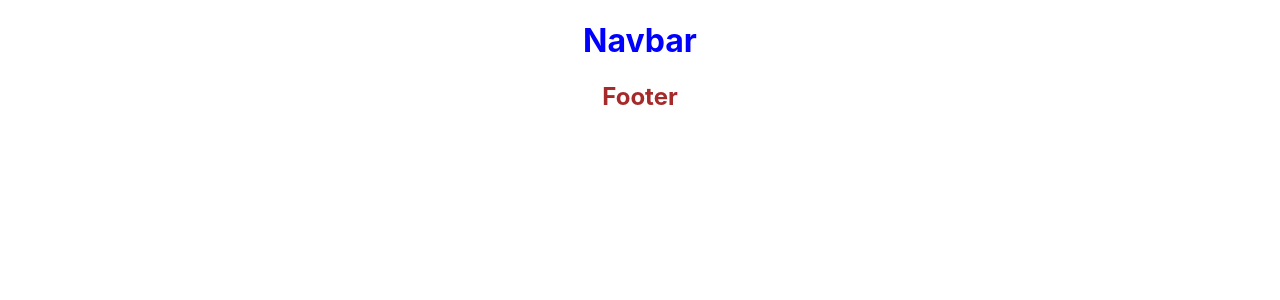
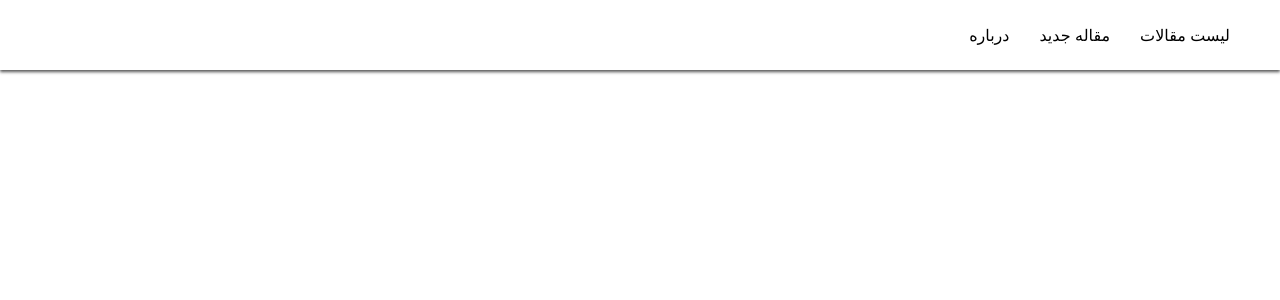
Before and after one commit to mahsasol/baharbahar, a React (Create React App) app: page / in a window 1280 px wide. Shown: the top 300 px of the page. Built offline with nearby package versions, Linux system fonts and the light colour scheme.

Commit message:
learn react 13---css navbar

```diff
--- a/src/App.jsx
+++ b/src/App.jsx
@@ -7,7 +7,7 @@
 
     <div>
       <Navbar />
-      <Footer />
+      {/* <Footer /> */}
     </div>
   );
 }
--- a/src/components/navbar/Navbar.jsx
+++ b/src/components/navbar/Navbar.jsx
@@ -3,7 +3,11 @@
 function Navbar() {
     return (
         <div className={styled.header}>
-            <h1 className="header-title"> Navbar </h1>
+           <ul>
+            <li>لیست مقالات</li>
+            <li>مقاله جدید</li>
+            <li>درباره</li>
+           </ul>
         </div>
     )
 }
--- a/src/components/navbar/navbar.module.css
+++ b/src/components/navbar/navbar.module.css
@@ -1,8 +1,26 @@
-.header{
+.header {
     text-align: center;
-    color: blue;
+    box-shadow: 0px 2px 3px #555;
+    padding: 5px;
+    height: 60px;
+    display: flex;
+    justify-content: end;
+    align-items: center;
 }
-.header:hover{
-    background-color: blue;
-    color: blanchedalmond;
+
+.header li:hover {
+    background-color: #b968d7;
+
 }
+
+.header ul {
+    display: flex;
+    justify-content: end;
+    flex-direction: row-reverse;
+    padding-right: 40px;
+}
+.header ul li{
+    margin-left: 20px;
+    cursor: pointer;
+    padding: 5px;
+}
--- a/src/index.css
+++ b/src/index.css
@@ -11,3 +11,8 @@
   font-family: source-code-pro, Menlo, Monaco, Consolas, 'Courier New',
     monospace;
 }
+h1, h2, h3,h4 ,h5 ,h6, p , ul {
+  margin:0;
+  padding: 0;
+  list-style: none;
+}
```
